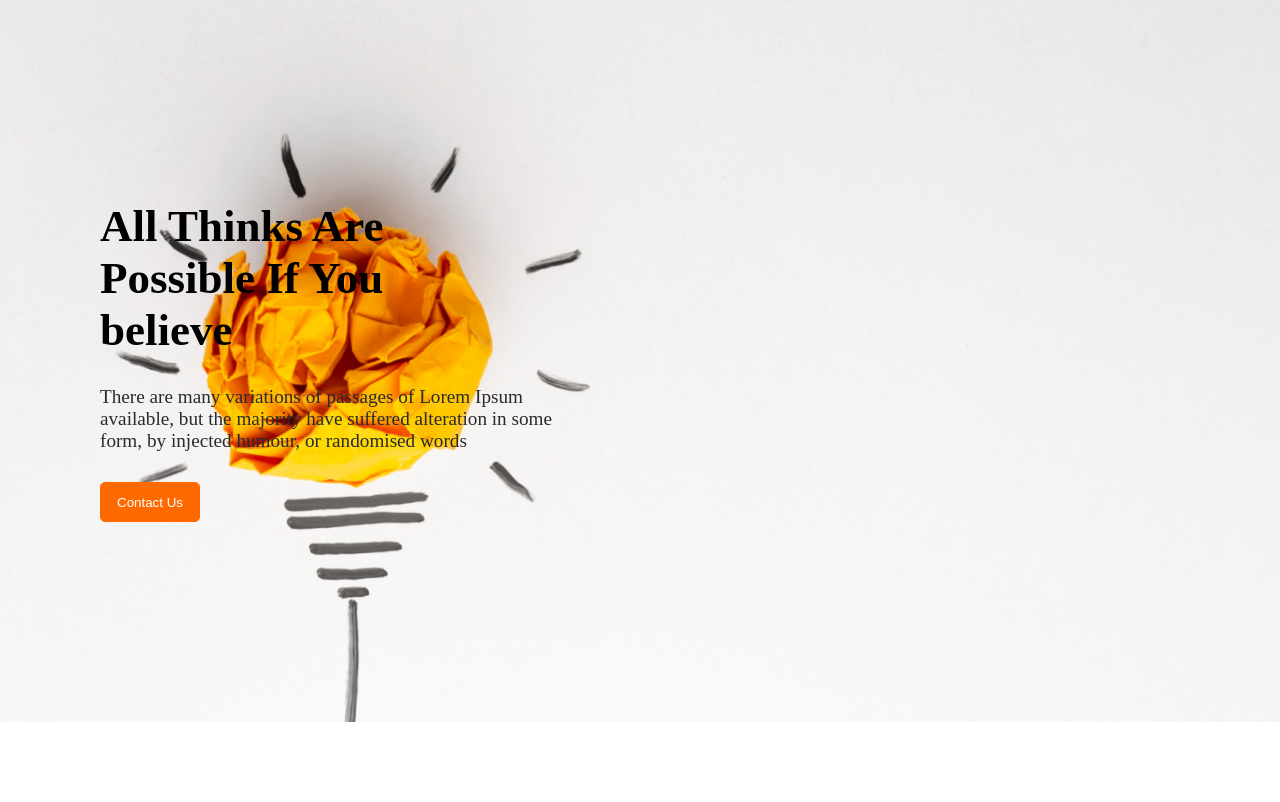
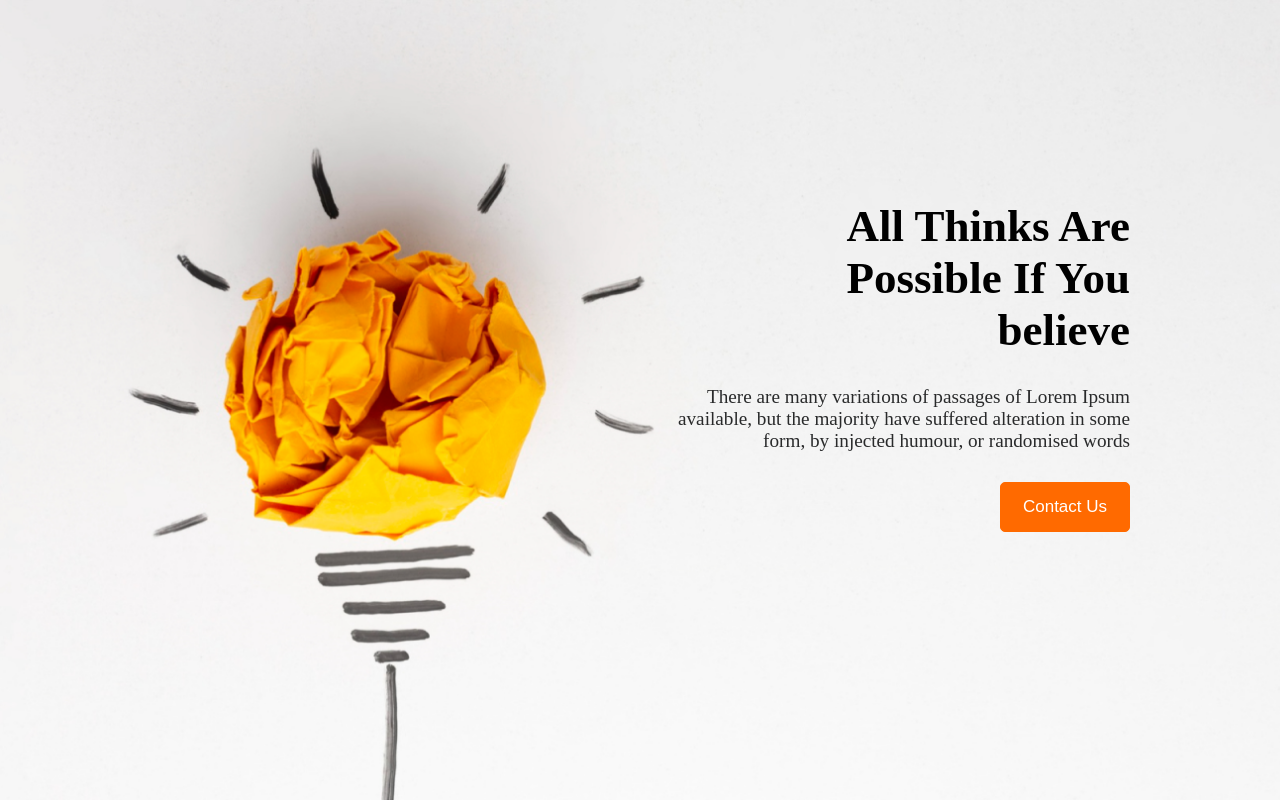
Before and after one commit to pavelkhan67/assignment-1, a plain HTML site: page index.html in a window 1280 px wide. Shown: the top 802 px of the page. Drawn offline with Linux system fonts and the light colour scheme.

Commit message:
Second commit

```diff
--- a/styles/style.css
+++ b/styles/style.css
@@ -5,12 +5,12 @@
 .head-main{
     background-image: url('../images/banner/banner1.png');
     background-size: cover;
-    height: auto;
+    height: 100vh;
     width: 100%;
 }
 .head-title{
-    text-align: left;
-    padding: 200px 100px;
+    text-align: right;
+    padding: 200px 150px;
 }
 .text-primary{  /* primary text, we will use it in many portion */
     padding: 30px 0px;
@@ -21,10 +21,11 @@
 .btn-primary{
     border: 1px solid rgb(255, 106, 0);
     color: white;
+    font-size: 17px;
     background-color: rgb(255, 106, 0);
     border-radius: 5px;
-    height: 40px;
-    width: 100px;
+    height: 50px;
+    width: 130px;
 }
 
 /* My Failure section */
@@ -77,6 +78,7 @@ ul span {
 .contact{
     background-image: url('../images/gradient2.png') , url('../images/watch.png');
     background-size: cover;
+    background-blend-mode: multiply;
     height: 300px;
     background-repeat: no-repeat;
     border-radius: 10px;
```
